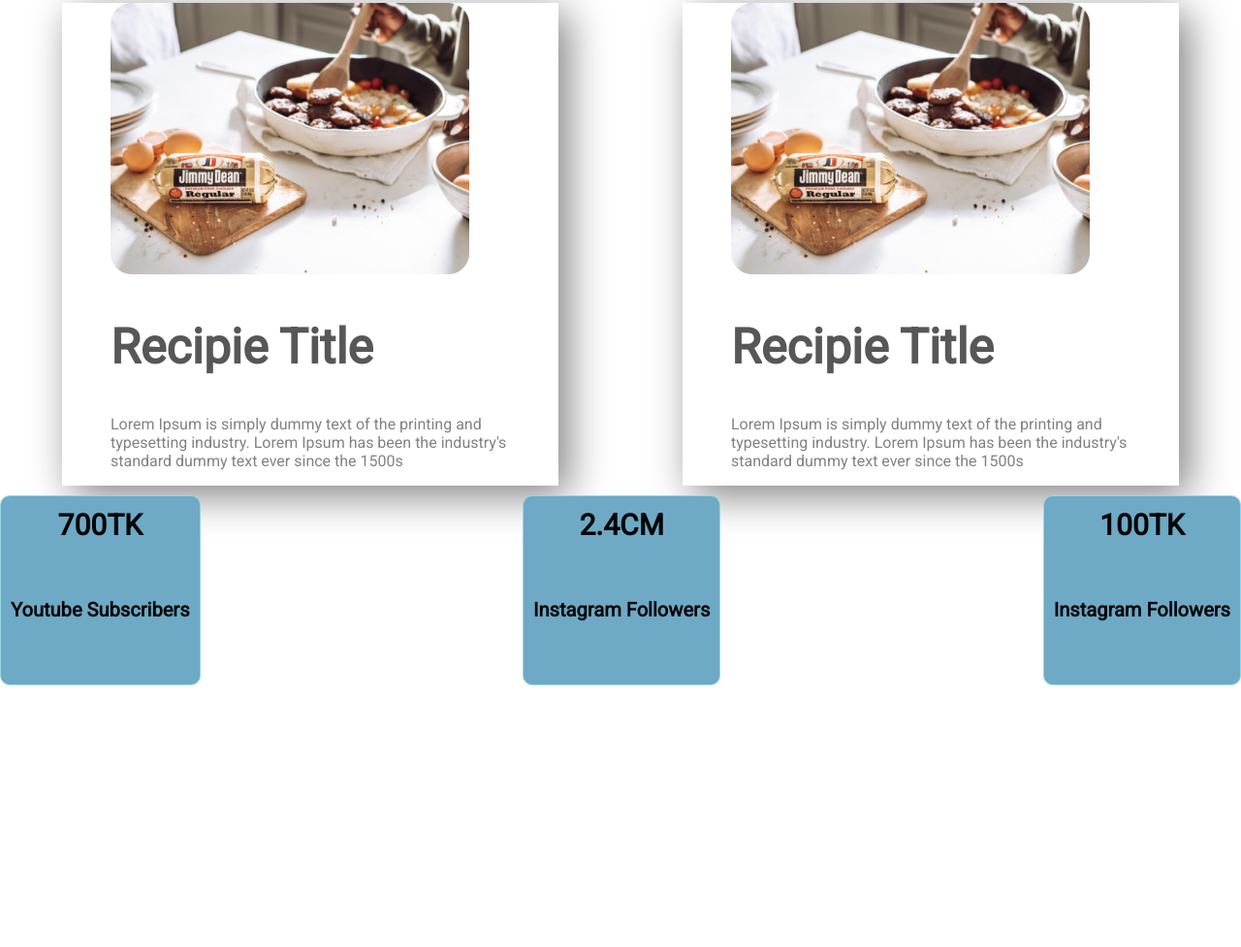
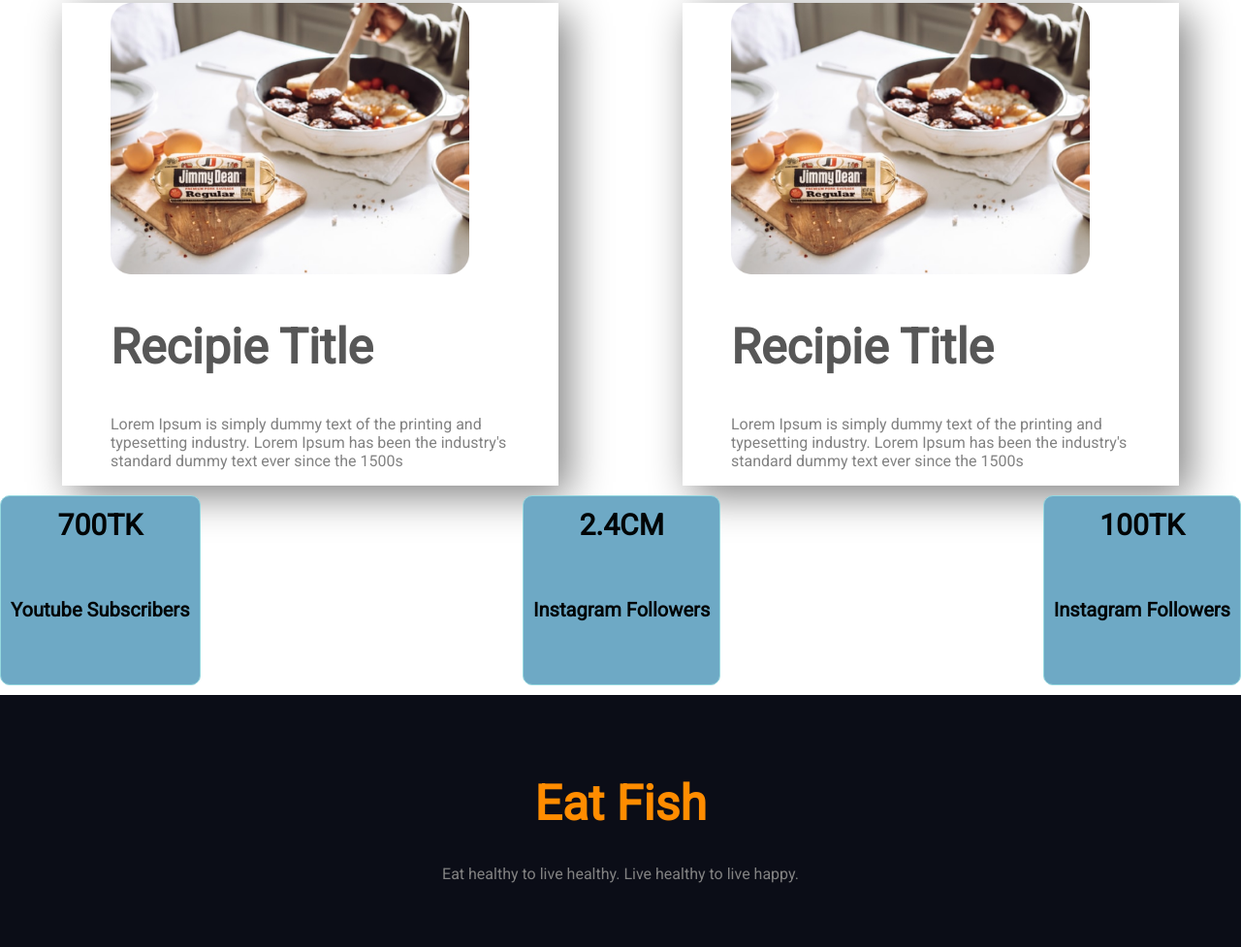
Before and after one commit to kazirauf/new-text, a plain HTML site: page index.html in a window 1280 px wide. Shown: the part 1306-2283 px from the top of the page at 97% size. Before the commit the page ends 2023 px from the top, so only its background shows below. Drawn offline with Linux system fonts and the light colour scheme.

Commit message:
new first web king

```diff
--- a/css/styles.css
+++ b/css/styles.css
@@ -88,3 +88,17 @@ p{
      justify-content: space-between;
      margin: 10px 0;
  }
+
+
+
+
+
+ footer.footer_area {
+     text-align: center;
+     background: #0B0D17;
+     padding: 50px 0;
+     color: #fff;
+ }
+ .food-fish{
+          color: darkorange;
+ }
--- a/index.html
+++ b/index.html
@@ -77,6 +77,11 @@ standard dummy text ever since the 1500s<br></p>
 
 
 </section>
+<footer class="footer_area">
+    <h1 class="food-fish"> Eat Fish</h1>
+    <p>Eat healthy to live healthy. Live healthy to live happy.</p>
+</footer>
+
 
 </body>
 </html>
```
